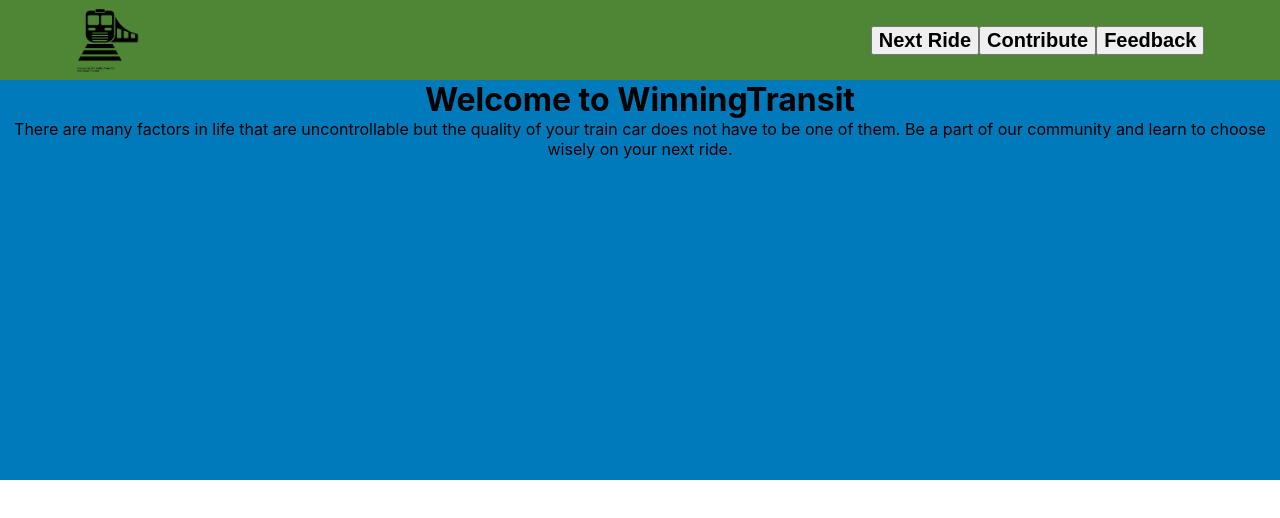
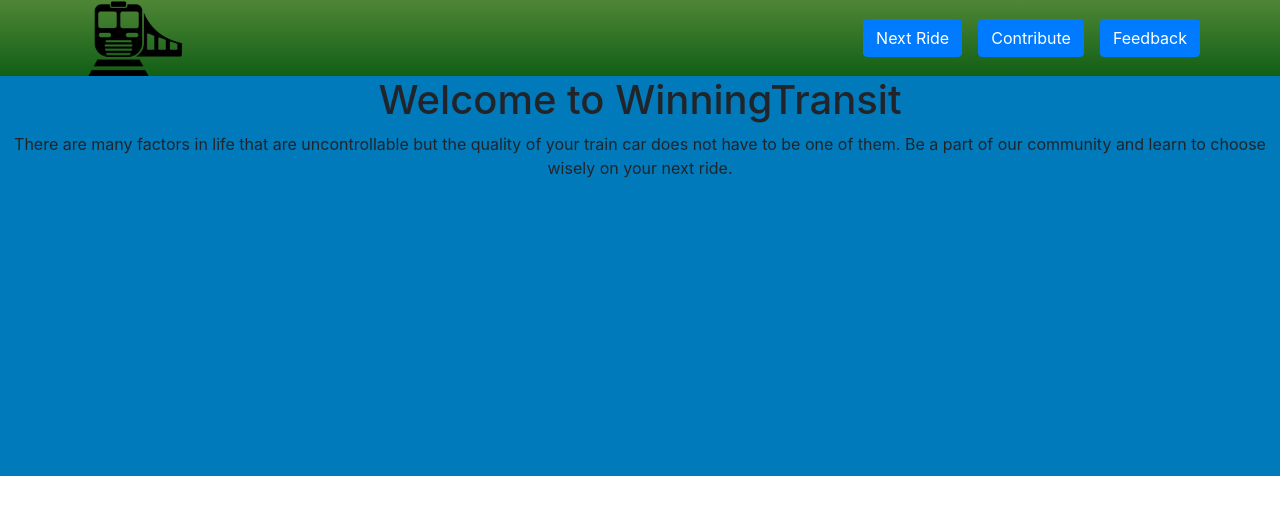
Before and after one commit to Kadus90/Winning-Transit, a React (Create React App) app: page / in a window 1280 px wide. Shown: the top 518 px of the page. Built offline with nearby package versions, Linux system fonts and the light colour scheme.

Commit message:
feat: installed bootstrap and react-bootstrap, modified Nav styling.

```diff
--- a/package.json
+++ b/package.json
@@ -3,7 +3,9 @@
   "version": "0.1.0",
   "private": true,
   "dependencies": {
+    "bootstrap": "^4.3.1",
     "react": "^16.12.0",
+    "react-bootstrap": "^1.0.0-beta.15",
     "react-browser-router": "^2.1.2",
     "react-dom": "^16.12.0",
     "react-router": "^5.1.2",
--- a/src/Components/Nav/Nav.css
+++ b/src/Components/Nav/Nav.css
@@ -3,24 +3,33 @@
   padding: 1.5rem;
 
   /* Other Styling */
-  background-color: #4f8636;
+  background: linear-gradient(#4f8636, #115f16);
+  overflow: hidden;
 }
 
 .nav-content {
   display: flex;
   align-items: center;
   justify-content: space-between;
-  height: 4vh;
+  height: 3.5vh;
   margin: 0 3rem;
 }
 
 .nav-icon {
-  height: 225%;
-  align-self: center;
+  height: 150px;
+  padding-top: 30px;
+  /* align-self: center; */
 }
 
 .nav-right {
+  display: flex;
   align-self: center;
   justify-items: space-between;
-  width: 30%;
+
+  /* width: 30%; */
 }
+
+.nav-button {
+  margin: 0 0.5rem;
+  height: 100%;
+}
--- a/src/Components/Nav/Nav.jsx
+++ b/src/Components/Nav/Nav.jsx
@@ -1,5 +1,6 @@
 import React from "react";
 
+import Button from "react-bootstrap/Button";
 import "./Nav.css";
 export default function Nav() {
   return (
@@ -11,15 +12,9 @@ export default function Nav() {
           alt="train icon"
         />
         <div className="nav-right">
-          <button>
-            <h1>Next Ride</h1>
-          </button>
-          <button>
-            <h1>Contribute</h1>
-          </button>
-          <button>
-            <h1>Feedback</h1>
-          </button>
+          <Button className="nav-button">Next Ride</Button>
+          <Button className="nav-button">Contribute</Button>
+          <Button className="nav-button">Feedback</Button>
         </div>
       </nav>
     </div>
```
Also changed, not shown: src/index.js (+9 -1 lines), 1 other file (tests, documents, lock files or other folders).
